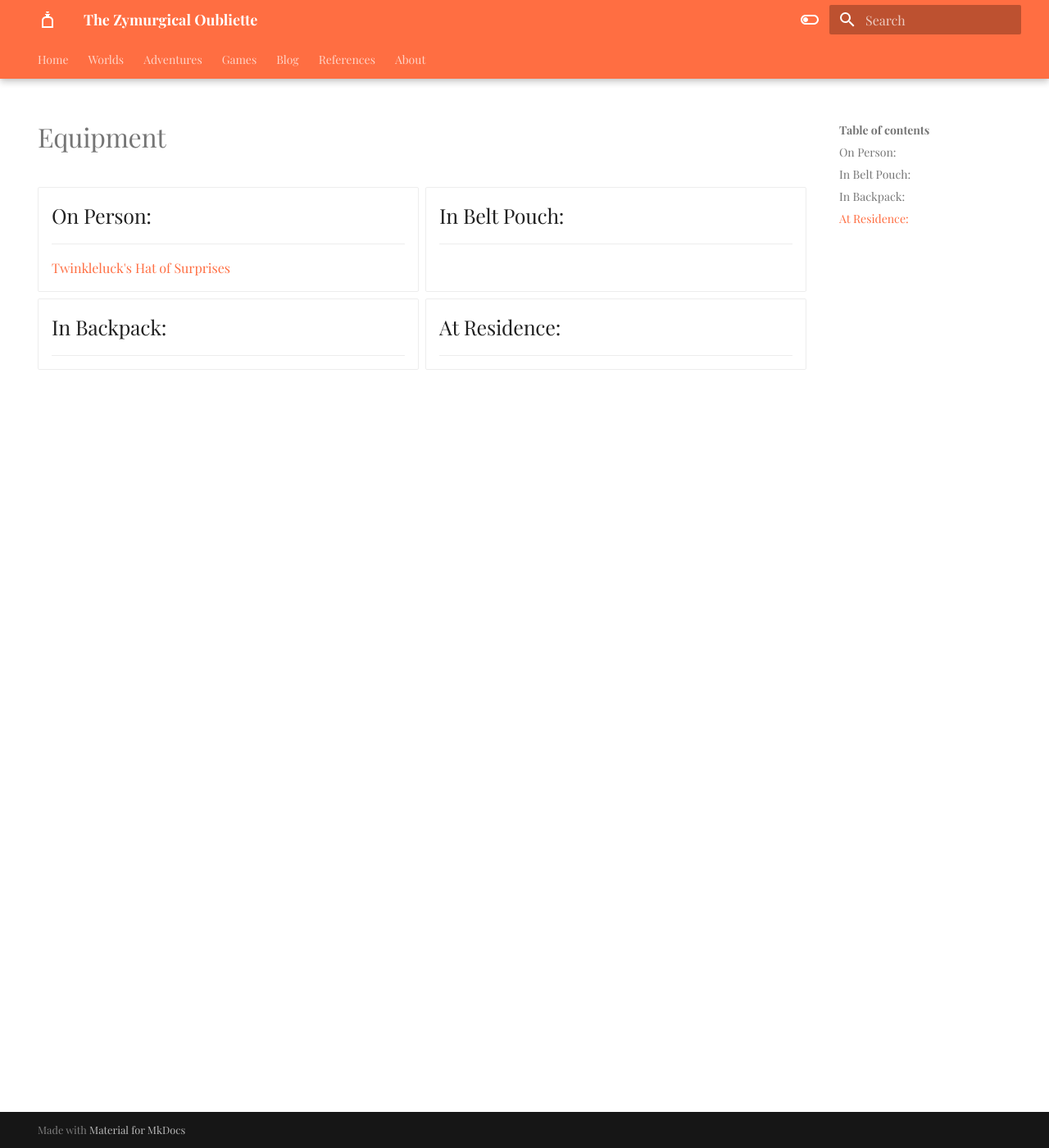
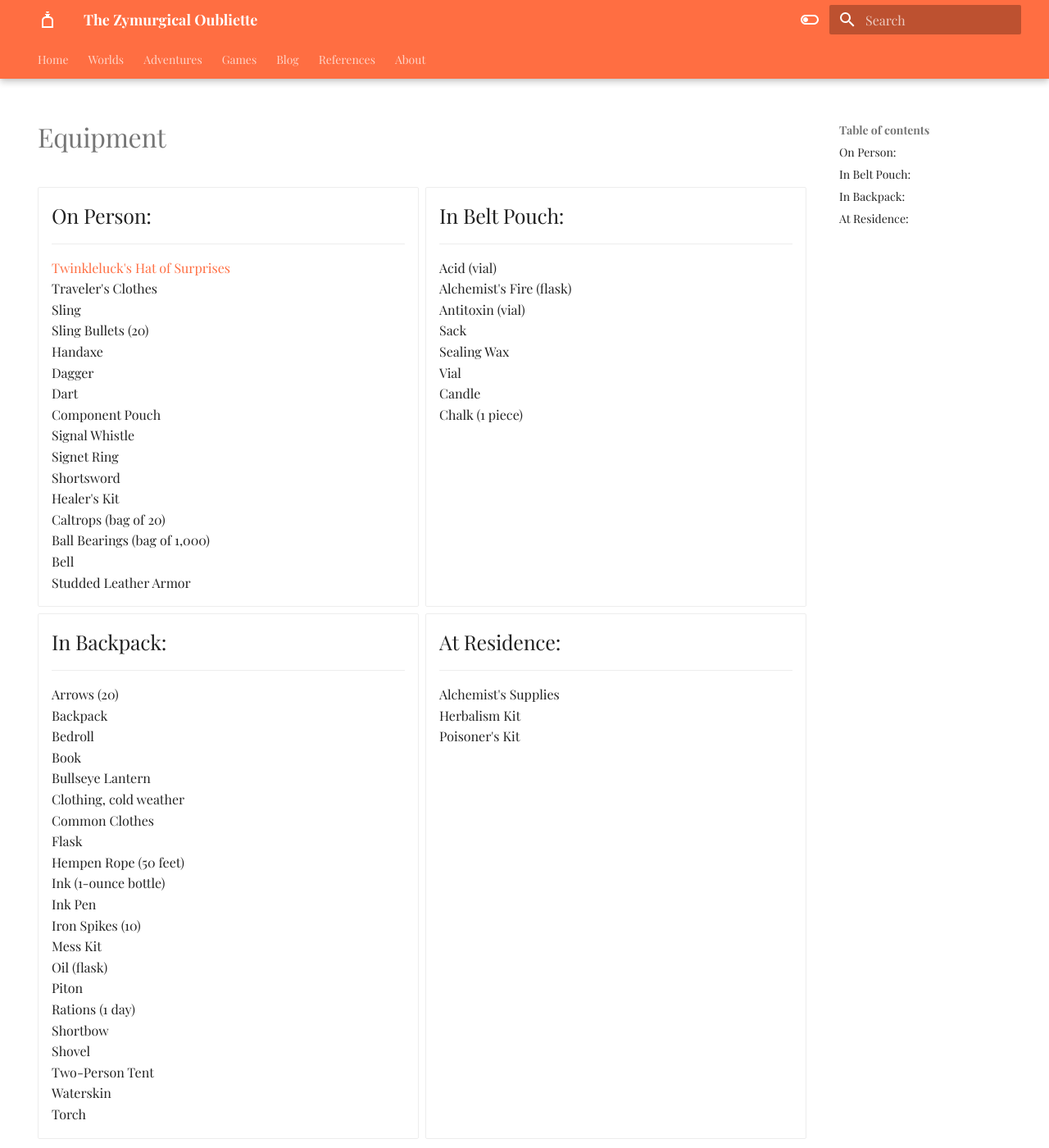
Before and after one commit to Half-Guinea-Press/zymurgical-oubliette, an MkDocs documentation site: the page built from docs/adventures/group-n/pc/ansa/equipment_list.md, in a window 1280 px wide and 1400 px high. Shown: the whole window at 82% size. Built offline with MkDocs 1.6.1 and Material for MkDocs 9.7.7, drawn with Linux system fonts in a browser that asks for light colours; some web fonts are replaced; comment, search, counter and statistics services are not loaded.

Commit message:
Update equipment_list.md

```diff
--- a/docs/adventures/group-n/pc/ansa/equipment_list.md
+++ b/docs/adventures/group-n/pc/ansa/equipment_list.md
@@ -11,18 +11,68 @@ hide:
 
     ---
 
-    [Twinkleluck's Hat of Surprises](tinklelucks_hat_of_surprises)
+    [Twinkleluck's Hat of Surprises](tinklelucks_hat_of_surprises)<br>
+    Traveler's Clothes<br>
+    Sling<br>
+    Sling Bullets (20)<br>
+    Handaxe<br>
+    Dagger<br>
+    Dart<br>
+    Component Pouch<br>
+    Signal Whistle<br>
+    Signet Ring<br>
+    Shortsword<br>
+    Healer's Kit<br>
+    Caltrops (bag of 20)<br>
+    Ball Bearings (bag of 1,000)<br>
+    Bell<br>
+    Studded Leather Armor<br>
 
 -   ## In Belt Pouch:
 
     ---
 
+    Acid (vial)<br>
+    Alchemist's Fire (flask)<br>
+    Antitoxin (vial)<br>
+    Sack<br>
+    Sealing Wax<br>
+    Vial<br>
+    Candle<br>
+    Chalk (1 piece)<br>
+
 -   ## In Backpack:
 
     ---
+
+    Arrows (20)<br>
+    Backpack<br>
+    Bedroll<br>
+    Book<br>
+    Bullseye Lantern<br>
+    Clothing, cold weather<br>
+    Common Clothes<br>
+    Flask<br>
+    Hempen Rope (50 feet)<br>
+    Ink (1-ounce bottle)<br>
+    Ink Pen<br>
+    Iron Spikes (10)<br>
+    Mess Kit<br>
+    Oil (flask)<br>
+    Piton<br>
+    Rations (1 day)<br>
+    Shortbow<br>
+    Shovel<br>
+    Two-Person Tent<br>
+    Waterskin<br>
+    Torch<br>
 
 -   ## At Residence:
 
     ---
 
+    Alchemist's Supplies<br>
+    Herbalism Kit<br>
+    Poisoner's Kit<br>
+
 </div>
```
